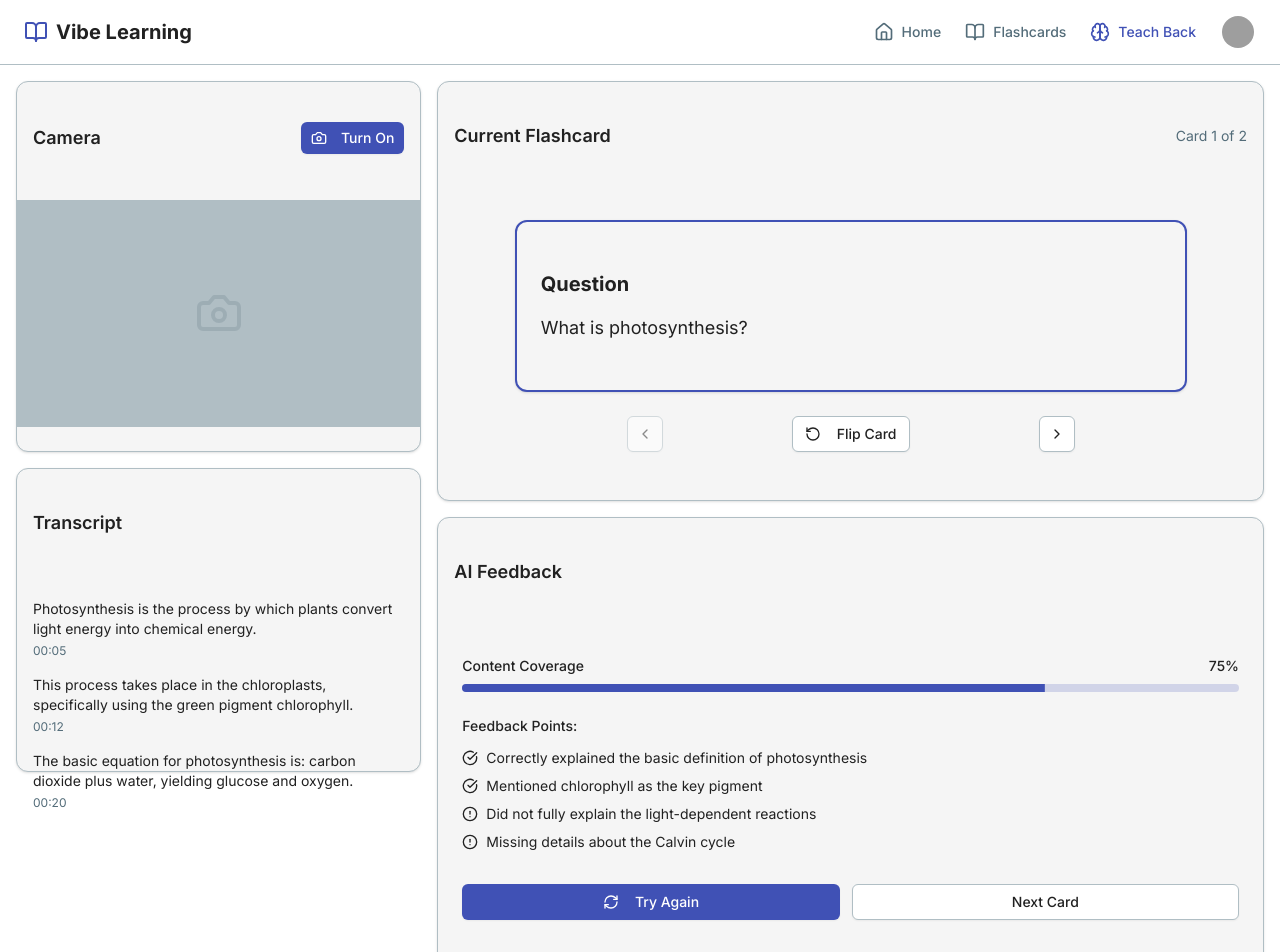
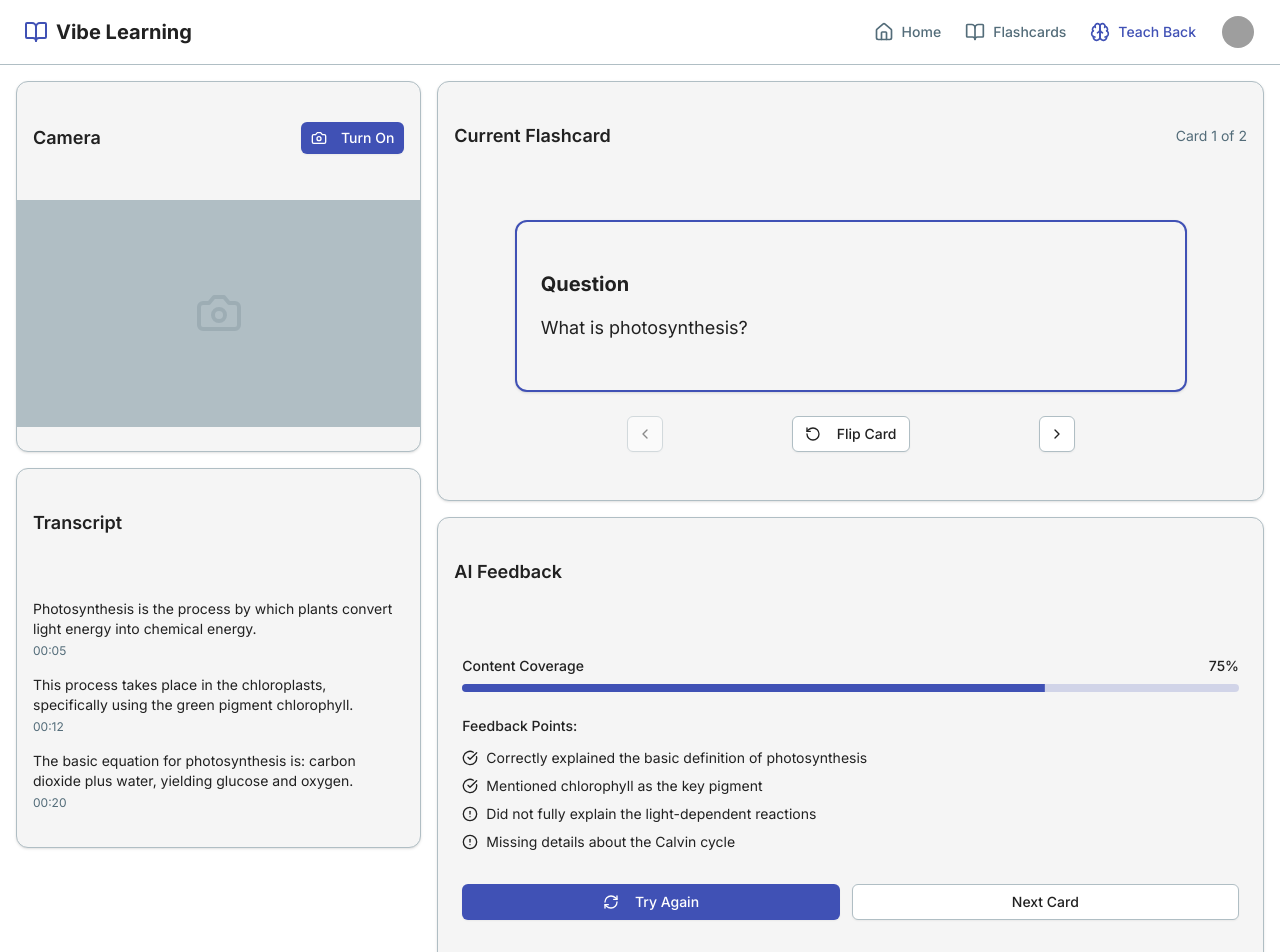
Before and after one commit to harryphma/vibelearning, a Next.js app in the folder vibe-learning/: page /teach in a window 1280 px wide. Shown: the top 952 px of the page. Built offline with nearby package versions, Linux system fonts and the light colour scheme; grey boxes are pictures that could not be loaded.

Commit message:
fix transcript view

```diff
--- /dev/null
+++ b/package.json
@@ -0,0 +1,5 @@
+{
+  "dependencies": {
+    "next-themes": "^0.4.6"
+  }
+}
--- a/vibe-learning/components/transcript-view.tsx
+++ b/vibe-learning/components/transcript-view.tsx
@@ -39,11 +39,11 @@ export function TranscriptView() {
   ]
 
   return (
-    <Card className="h-[calc(50vh-6rem)]">
+    <Card className="h-auto min-h-[calc(50vh-6rem)] flex flex-col">
       <CardHeader className="p-4">
         <CardTitle className="text-lg">Transcript</CardTitle>
       </CardHeader>
-      <CardContent className="p-0">
+      <CardContent className="p-0 flex-1">
         <ScrollArea className="h-[calc(50vh-10rem)]">
           <div className="p-4 space-y-4">
             {transcriptSegments.map((segment) => (
```
Also changed, not shown: 1 other file (tests, documents, lock files or other folders).
